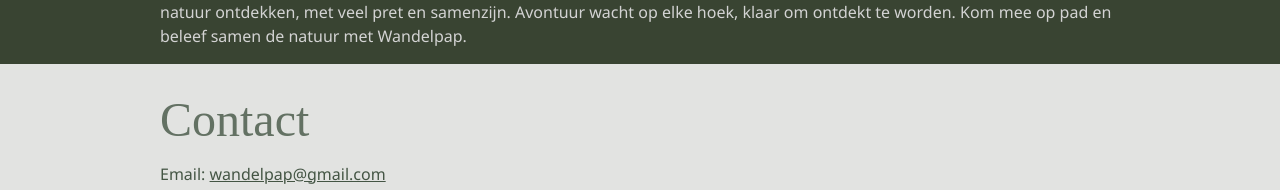
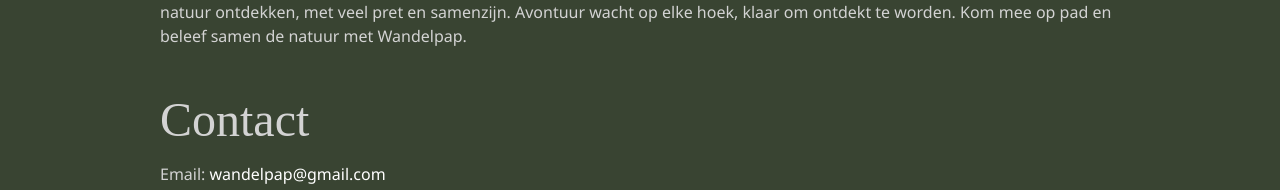
Before and after one commit to wandelpap/wandelpap.nl, a Nuxt app: page /over in a window 1280 px wide. Shown: the part 762-952 px from the top of the page. Built offline with nearby package versions, Linux system fonts and the light colour scheme; a web font is replaced by a local one.

Commit message:
feat: Contact footer on default layout

```diff
--- a/src/layouts/default.vue
+++ b/src/layouts/default.vue
@@ -12,6 +12,13 @@
         <slot />
       </div>
     </div>
+    <PageBlock>
+      <h1>Contact</h1>
+      <p>
+        Email:
+        <a href="mailto:wandelpap@gmail.com">wandelpap&commat;gmail.com</a>
+      </p>
+    </PageBlock>
   </div>
 </template>
 
--- a/src/pages/over.vue
+++ b/src/pages/over.vue
@@ -17,12 +17,6 @@ definePageMeta({
         Wandelpap.
       </p>
     </PageBlock>
-    <PageBlock theme="light">
-      <h1>Contact</h1>
-      <p>
-        Email: <a href="mailto:wandelpap@gmail.com">wandelpap&commat;gmail.com</a>
-      </p>
-    </PageBlock>
   </div>
 </template>
 
```
